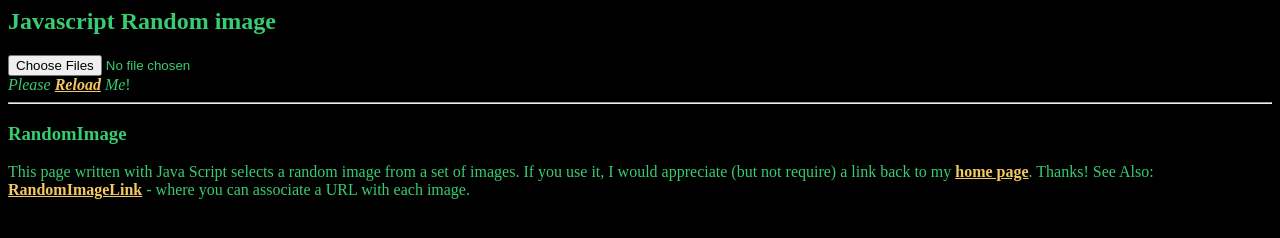
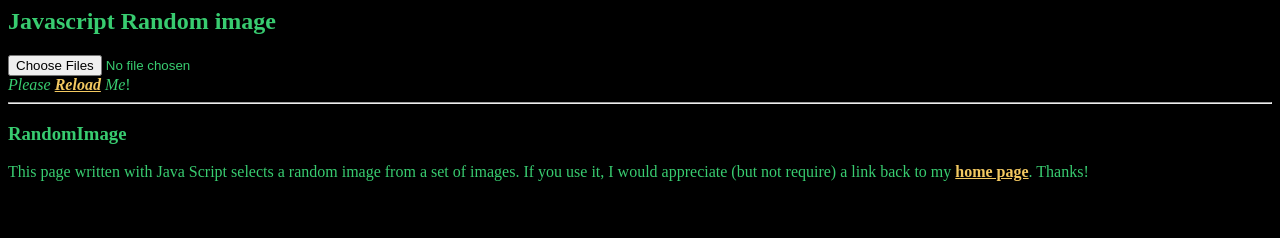
Before and after one commit to commentatorboy/RandomImagePicker, a plain HTML site: page index.html in a window 1280 px wide. Drawn offline with Linux system fonts and the light colour scheme.

Commit message:
small improvements

```diff
--- a/index.html
+++ b/index.html
@@ -7,6 +7,7 @@
   // Cameron Gregory - http://www.bloke.com/
   // http://www.bloke.com/javascript/Random/
   // This line and about must remain .. then you can use it for free...
+  // Improved by Hamun aka. Commentatorboy, https://www.hamun.dk
   //
   // ChangeLog
   //
@@ -57,7 +58,6 @@
     }
     cc--;
     //end game
-    console.log(cc<0);
     if(cc<0){
       document.getElementById('output').innerHTML = "<h1>Game has ended</h1>";
       return;
@@ -121,8 +121,6 @@
 This page written with Java Script selects a random image from a set of images.
 If you use it, I would appreciate (but not require) a link back to my
 <a href=http://www.bloke.com/><b>home page</b></a>.  Thanks!
-See Also: <b><a href=link.html>RandomImageLink</a></b> - where you can associate
-a URL with each image.
 <!--
 <p>
 <b>Netscape 3.0</b> <i>Required</i> for this page to work.
```
Also changed, not shown: random.txt (deleted).
